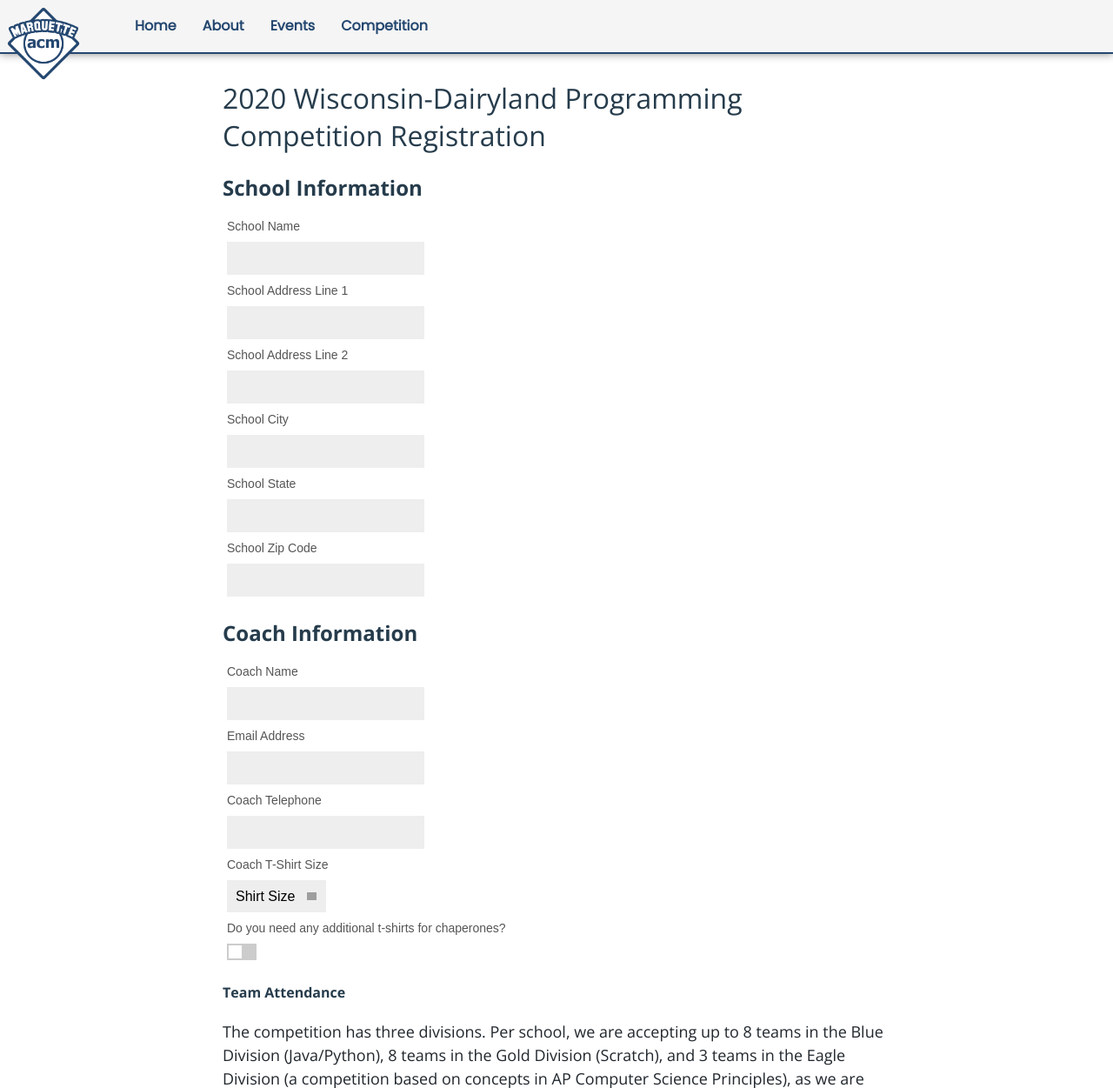
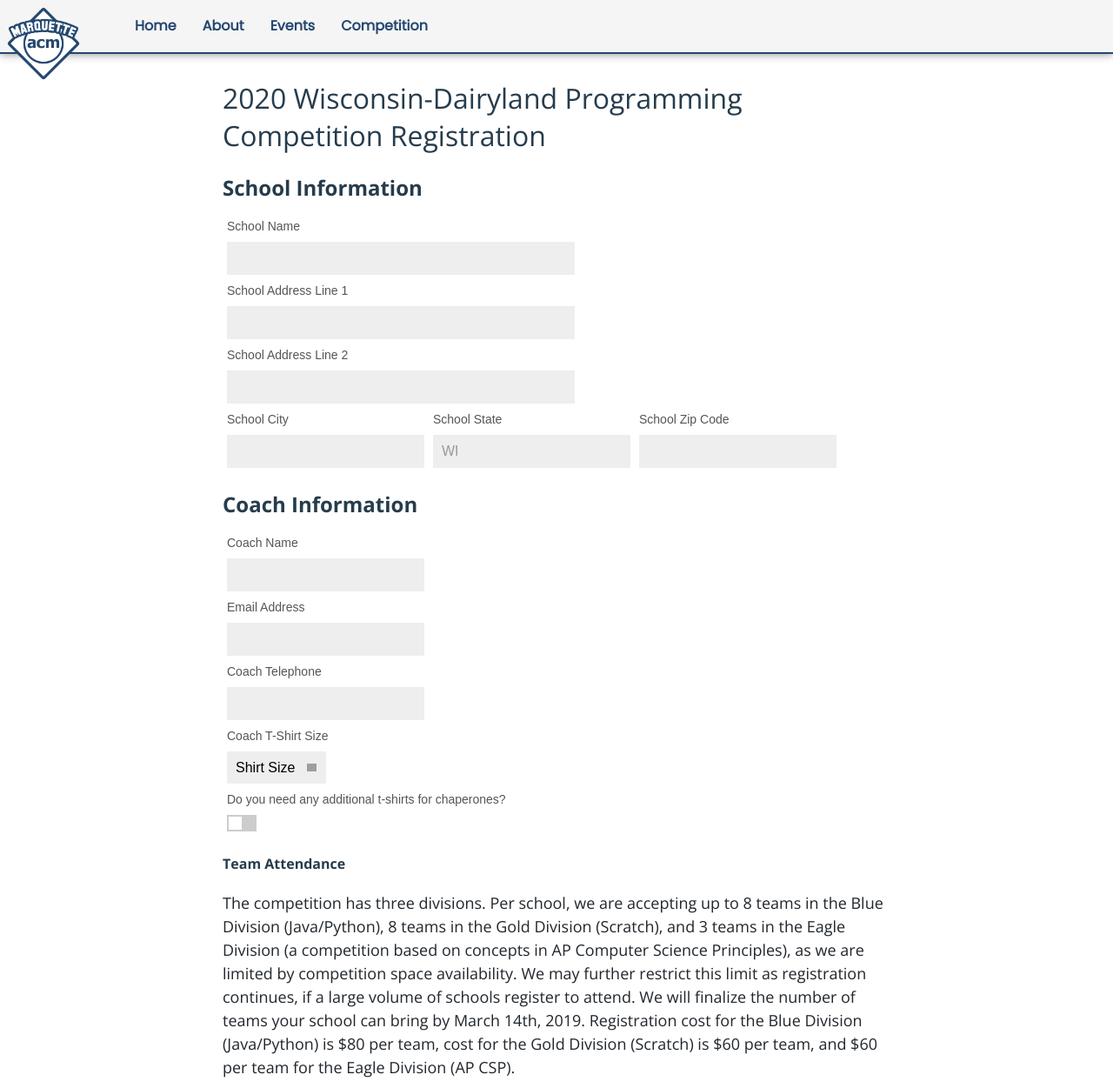
Before and after one commit to acm-mu/acmweb, a PHP site: page /register.php in a window 1280 px wide. Shown: the top 1251 px of the page at 87% size. Run offline with PHP 8.4, Linux system fonts and the light colour scheme; some libraries are stand-ins or nearby versions; grey boxes are pictures that could not be loaded.

Commit message:
Enlarged text fields, default WI for state, and same line textfields

```diff
--- a/css/form.css
+++ b/css/form.css
@@ -9,8 +9,13 @@ label {
   display: block;
   margin: 5px;
 }
-div.form-hidden-section {
-  display: none;
+
+.one-line {
+  display: inline-block;
+}
+
+.one-line .input-group {
+  float: left;
 }
 
 input,
@@ -23,6 +28,21 @@ select.custom-select {
   font-size: 16px;
   border: none;
 }
+
+input.double {
+  width: 400px;
+}
+
+input:disabled {
+  color: #999;
+}
+
+input:disabled:hover, input:disabled:focus {
+  cursor: text;
+  background: #eee;
+}
+
+
 textarea {
   width: 40em;
   height: 5em;
@@ -40,6 +60,10 @@ input:hover {
 button:hover {
   cursor: pointer;
   background: #e7e7e7;
+}
+
+.form-hidden-section {
+  display: none;
 }
 
 /*************
--- a/register.php
+++ b/register.php
@@ -14,34 +14,55 @@ Link with timestamp in url to prevent browser from caching. -->
     ------------------------------------>
     <div>
         <h2>School Information</h2>
+        <div class="input-group">
             <label>School Name</label>
-        <input name="sname" required>
+            <input name="sname" class="double" required>
+        </div>
 
+        <div class="input-group">
             <label>School Address Line 1</label>
-        <input name="saddl1" required>
+            <input name="saddl1" class="double" required>
+        </div>
 
+        <div class="input-group">
             <label>School Address Line 2</label>
-        <input name="saddl2" required>
+            <input name="saddl2" class="double" required>
+        </div>
 
+        <span class='one-line'>
+            <div class="input-group">
                 <label>School City</label>
                 <input name="scity" required>
+            </div>
 
+            <div class="input-group">
                 <label>School State</label>
-        <input name="sstate" required>
+                <input name="sstate" value="WI" disabled required>
+            </div>
 
+            <div class="input-group">
                 <label>School Zip Code</label>
                 <input name="szip" required>
+            </div>
+        </span>
 
         <h2>Coach Information</h2>
+        <div class="input-group">
             <label>Coach Name</label>
             <input name="cname" required>
+        </div>
 
+        <div class="input-group">
             <label>Email Address</label>
             <input name="email" type="email" required>
+        </div>
 
+        <div class="input-group">
             <label>Coach Telephone</label>
             <input id="phone" name="phone" type="tel" required>
+        </div>
 
+        <div class="input-group">
             <label>Coach T-Shirt Size</label>
             <select name="coach_shirt" class="custom-select" required>
                 <option disabled="" selected="" value="">Shirt Size</option>
@@ -51,14 +72,18 @@ Link with timestamp in url to prevent browser from caching. -->
                 <option value="xlarge">X-Large</option>
                 <option value="xxlarge">XX-Large</option>
             </select>
+        </div>
 
+        <div class="input-group">
             <label>Do you need any additional t-shirts for chaperones?</label>
             <label class="switch">
                 <input name="additional_shirts" type="checkbox" data-toggle="additional-shirts-section">
                 <span class="slider"></span>
             </label>
+        </div>
+
         <div class="form-hidden-section" id="additional-shirts-section">
-            <table>
+            <table class="form-table">
                 <thead>
                     <tr>
                         <th>Small</th>
@@ -107,12 +132,13 @@ Link with timestamp in url to prevent browser from caching. -->
         <h2>Team Information</h2>
 
         <h4>Blue Division</h4>
+
         <label>Are you bringing teams for the Blue (Java/Python) Division?</label>
-
         <label class="switch">
             <input name="blue_division" type="checkbox" data-toggle="blue-section">
             <span class="slider"></span>
         </label>
+
         <div class="form-hidden-section" id="blue-section">
             <label>Preferred Java Environments</label>
             <label class="checkbox-container">Eclipse
```
Lines whose indentation alone changed are shown as unchanged.
